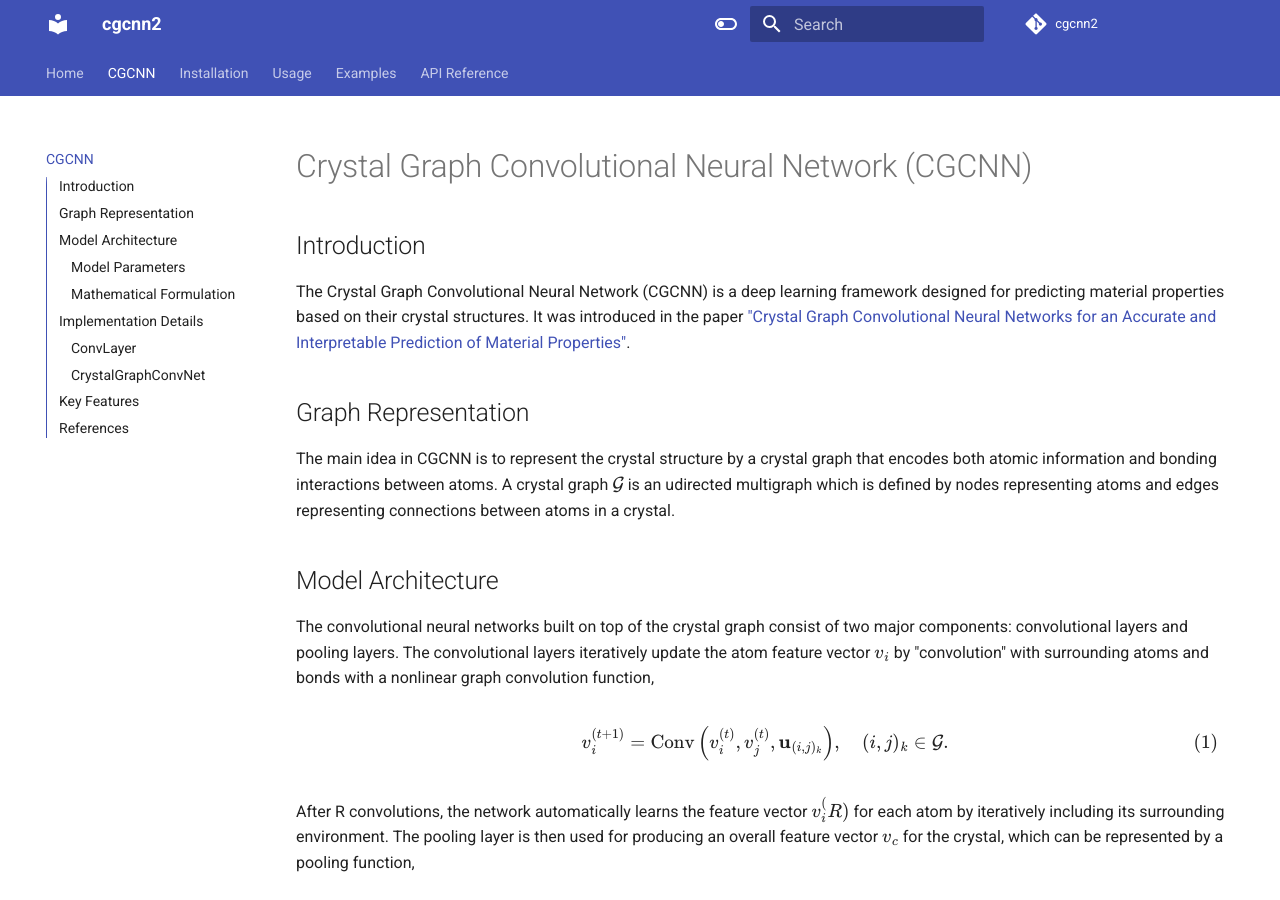
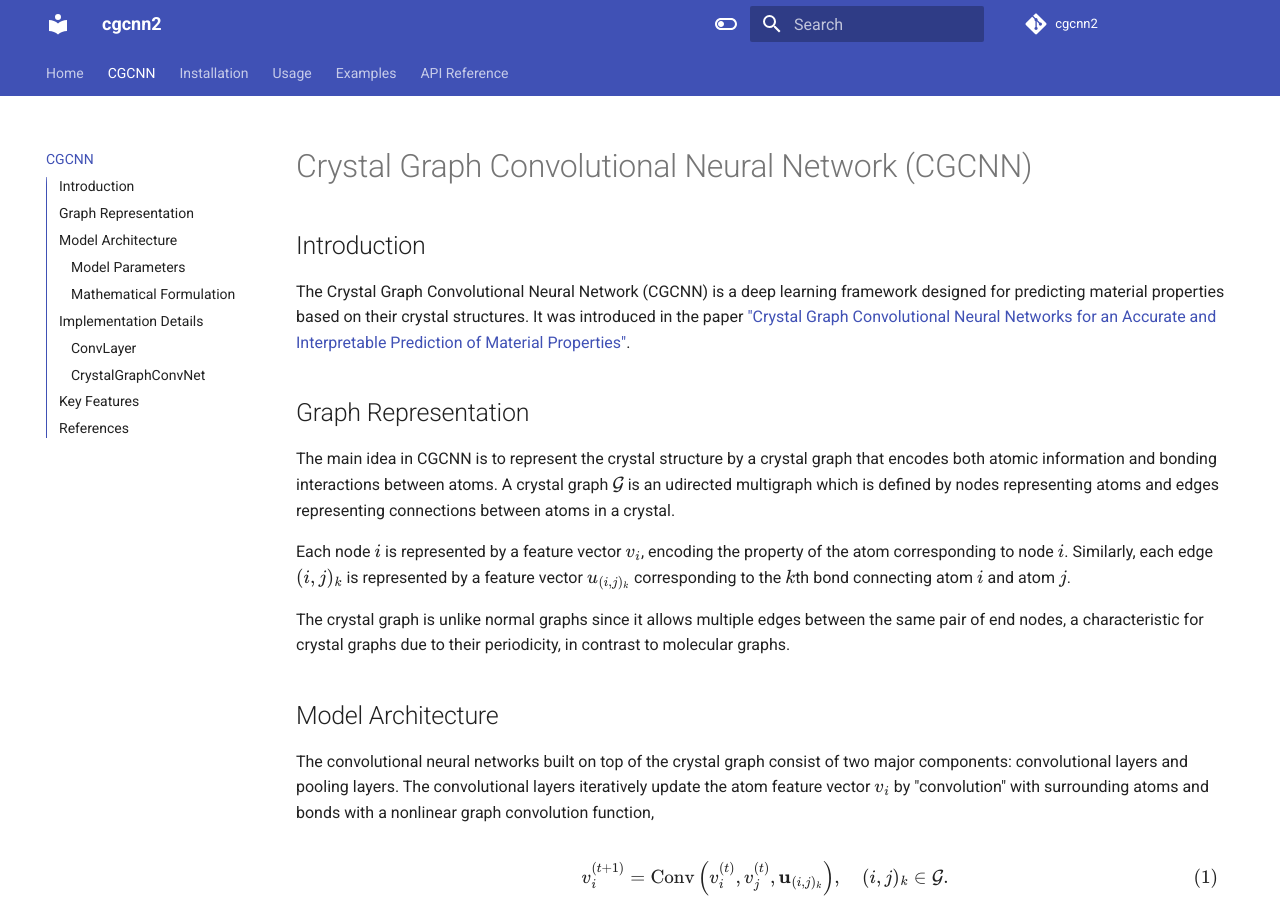
Before and after one commit to jcwang587/cgcnn2, an MkDocs documentation site: the page built from docs/1_cgcnn.md, in a window 1280 px wide and 900 px high. Built offline with MkDocs 1.6.1 and Material for MkDocs 9.7.7, drawn with Linux system fonts in a browser that asks for light colours; comment, search, counter and statistics services are not loaded.

```diff
--- a/cgcnn2/__init__.py
+++ b/cgcnn2/__init__.py
@@ -1,4 +1,7 @@
 import warnings
+import importlib.metadata
+
+__version__ = importlib.metadata.version("cgcnn2")
 
 warnings.filterwarnings(
     "ignore", message="Issues encountered while parsing CIF", category=UserWarning
--- a/docs/1_cgcnn.md
+++ b/docs/1_cgcnn.md
@@ -7,6 +7,12 @@ The Crystal Graph Convolutional Neural Network (CGCNN) is a deep learning framew
 ## Graph Representation
 
 The main idea in CGCNN is to represent the crystal structure by a crystal graph that encodes both atomic information and bonding interactions between atoms. A crystal graph $\mathcal{G}$ is an udirected multigraph which is defined by nodes representing atoms and edges representing connections between atoms in a crystal.
+
+Each node $i$ is represented by a feature vector $v_i$, encoding the property of the atom corresponding to node $i$. Similarly, each edge $(i,j)_k$ is represented by a feature vector $u_{(i,j)_k}$ corresponding to the $k$th bond connecting atom $i$ and atom $j$.
+
+The crystal graph is unlike normal graphs since it allows multiple edges between the same pair of end nodes, a characteristic for crystal graphs due to their periodicity, in contrast to molecular graphs.
+
+
 
 ## Model Architecture
 
```
